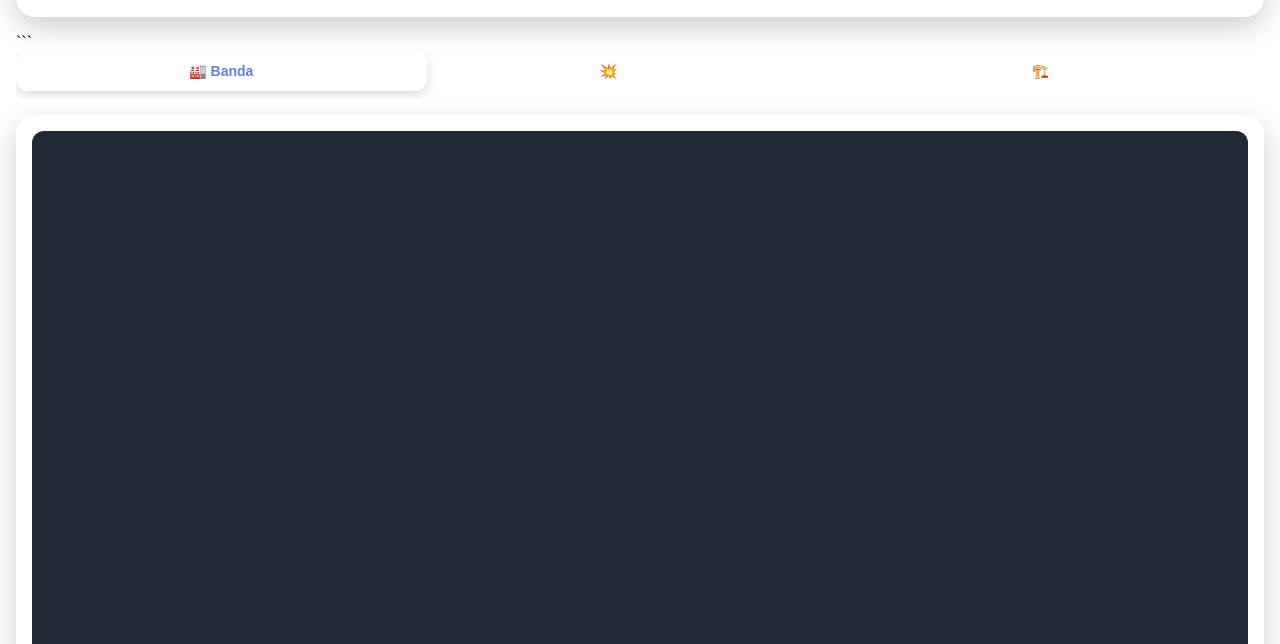
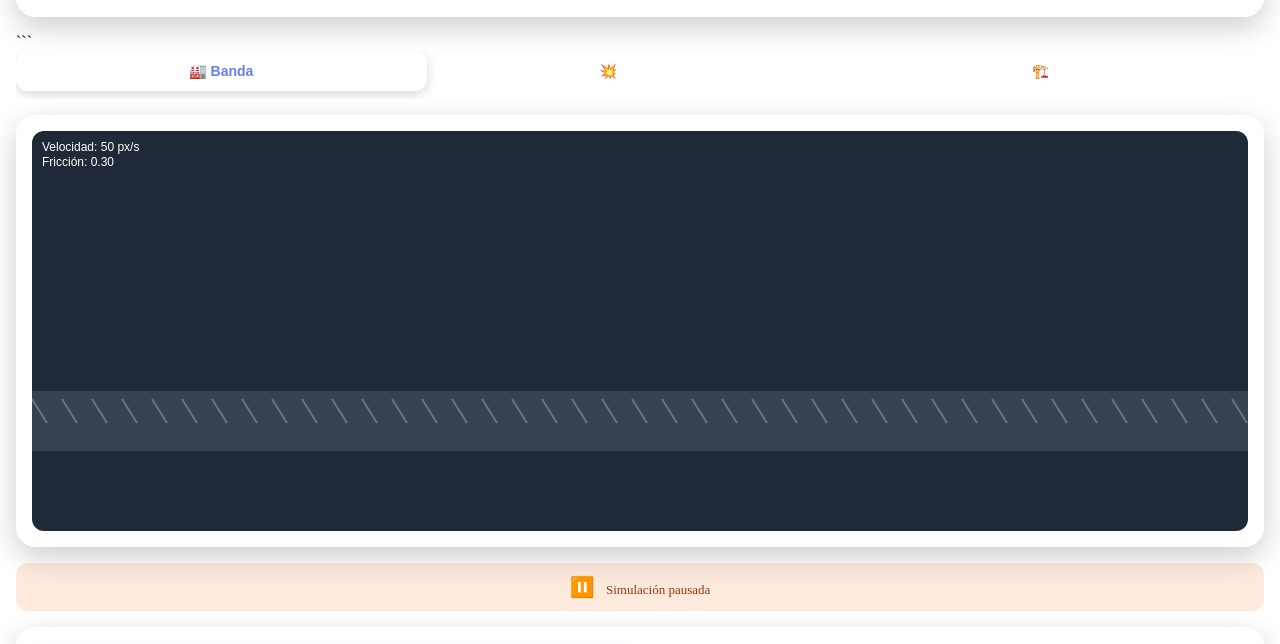
Before and after one commit to emma35015-lgtm/F-sica-Industrial, a plain HTML site: page index.html in a window 1280 px wide. Both pictures are taken after a click on the button "🏭 Banda". Shown: the part 109-753 px from the top of the page. Drawn offline with Linux system fonts and the light colour scheme.

Commit message:
Update index.html

````diff
--- a/index.html
+++ b/index.html
@@ -757,5 +757,25 @@
         tab.addEventListener('click', () => {
             document.querySelectorAll('.tab').forEach(t => t.classList.remove('active'));
             tab.classList.add('active');
-            active
+            activeSimulation = tab.dataset.sim;
+            isPlaying = false;
+            document.getElementById('playIcon').textContent = '▶️';
+            document.getElementById('playText').textContent = 'Iniciar';
+            document.getElementById('infoPanel').classList.remove('show');
+            reset();
+            updateControls();
+            updateInfo();
+            updateStatus();
+        });
+    });
+
+    // Inicializar
+    updateControls();
+    updateInfo();
+    updateStatus();
+    animate();
+</script>
 ```
+
+</body>
+</html>
````
